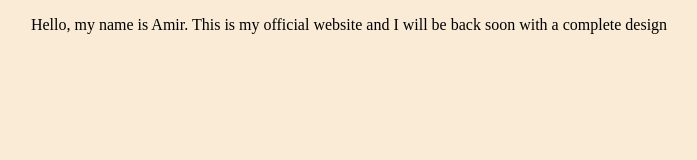
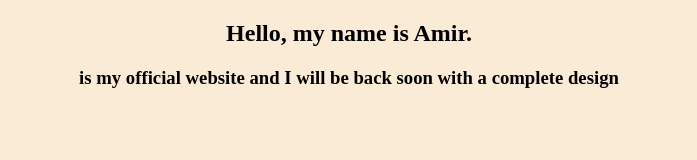
Before and after one commit to amir-mmad/amir-mmad.github.io, a plain HTML site: page index.html in a window 1280 px wide. Shown: the whole page, without its empty margins (291-988 px from the left). Drawn offline with Linux system fonts and the light colour scheme.

Commit message:
t tag to h2 & h3

```diff
--- a/index.html
+++ b/index.html
@@ -8,8 +8,8 @@
 </head>
 <body>
 
-    <p>Hello, my name is Amir.
-        This is my official website and I will be back soon with a complete design</p>
+    <h2>Hello, my name is Amir.</h2>
+    <h3>is my official website and I will be back soon with a complete design</h3>
 
 </body>
 </html>
```
